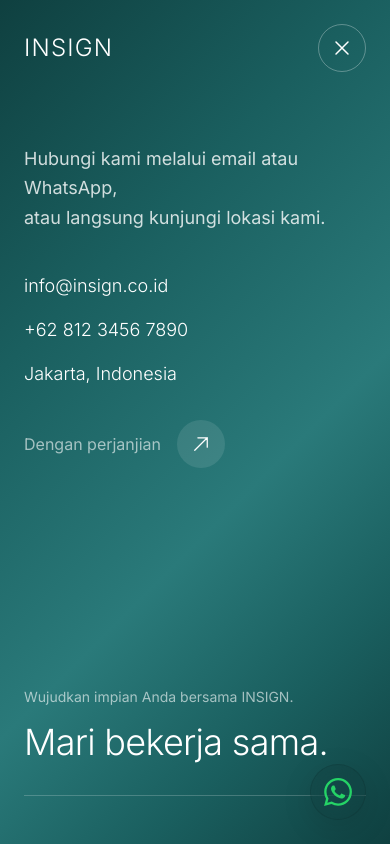
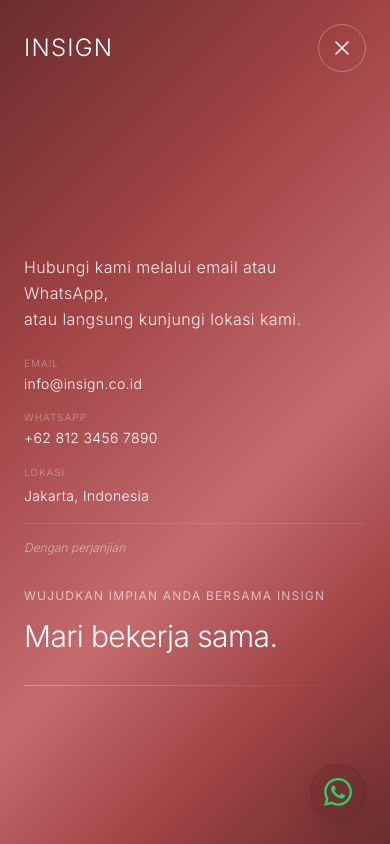
Before and after one commit to acaryawibawantra/desainbangunrenovasi-website, a Next.js app: page /contact in a window 390 px wide. Built offline with nearby package versions, Linux system fonts and the light colour scheme.

Commit message:
feat(contact): optimize layout for mobile devices - Hide Google Map on mobile screens for a cleaner single-column view - Adjust padding and typography for single-screen experience - Refine CTA positioning and spacing

```diff
--- a/app/contact/ContactClient.tsx
+++ b/app/contact/ContactClient.tsx
@@ -4,6 +4,7 @@
 import { motion, useInView } from "framer-motion";
 import Link from "next/link";
 import { COMPANY_INFO, CONTACT_INFO } from "@/lib/constants";
+
 
 export function ContactClient() {
     const ref = useRef(null);
@@ -14,7 +15,7 @@
             ref={ref}
             className="min-h-screen flex flex-col"
             style={{
-                background: 'linear-gradient(135deg, #0F4040 0%, #1A5F5F 30%, #2A7A7A 60%, #1A5F5F 80%, #0F4040 100%)',
+                background: 'linear-gradient(135deg, #6B2D2E 0%, #9E4244 30%, #C56B6D 60%, #9E4244 80%, #6B2D2E 100%)',
             }}
         >
             {/* Navigation */}
@@ -32,27 +33,30 @@
                 </Link>
             </nav>
 
-            {/* Content */}
-            <div className="flex-1 flex flex-col justify-between px-6 md:px-16 lg:px-24 pb-12">
+            {/* Content Container - Vertically Centered Layout */}
+            <div className="flex-grow flex flex-col lg:flex-row-reverse items-center justify-center gap-8 lg:gap-24 px-6 md:px-16 lg:px-24 py-6 lg:py-12">
+                {/* Right Side: Contact Info & CTA */}
+                <div className="w-full lg:w-1/2 flex flex-col justify-center space-y-8 lg:space-y-16">
                     {/* Contact Info Section */}
                     <motion.div
                         initial={{ opacity: 0, y: 30 }}
                         animate={isInView ? { opacity: 1, y: 0 } : {}}
                         transition={{ duration: 0.8, delay: 0.2 }}
-                    className="mt-12 md:mt-20 max-w-lg md:ml-auto"
+                        className="w-full max-w-lg md:ml-auto"
                     >
-                    <p className="text-white/80 text-lg mb-10 leading-relaxed">
+                        <p className="text-white/90 text-base lg:text-xl mb-6 lg:mb-10 leading-relaxed font-light tracking-wide">
                             Hubungi kami melalui email atau WhatsApp,
                             <br />
                             atau langsung kunjungi lokasi kami.
                         </p>
 
-                    <div className="space-y-4">
+                        <div className="space-y-4 lg:space-y-6">
                             {/* Email */}
                             <a
                                 href={`mailto:${CONTACT_INFO.email}`}
-                            className="block text-white text-lg font-light hover:underline underline-offset-4 transition-all duration-300"
+                                className="block text-white text-sm lg:text-lg font-light hover:text-white/80 transition-all duration-300 tracking-wide"
                             >
+                                <span className="block text-[10px] lg:text-xs text-white/40 mb-1 uppercase tracking-widest">Email</span>
                                 {CONTACT_INFO.email}
                             </a>
 
@@ -61,8 +65,9 @@
                                 href={`https://wa.me/${CONTACT_INFO.whatsapp}`}
                                 target="_blank"
                                 rel="noopener noreferrer"
-                            className="block text-white text-lg font-light hover:underline underline-offset-4 transition-all duration-300"
+                                className="block text-white text-sm lg:text-lg font-light hover:text-white/80 transition-all duration-300 tracking-wide"
                             >
+                                <span className="block text-[10px] lg:text-xs text-white/40 mb-1 uppercase tracking-widest">WhatsApp</span>
                                 {CONTACT_INFO.phone}
                             </a>
 
@@ -71,19 +76,15 @@
                                 href={`https://maps.google.com/?q=${encodeURIComponent(CONTACT_INFO.address)}`}
                                 target="_blank"
                                 rel="noopener noreferrer"
-                            className="block text-white text-lg font-light hover:underline underline-offset-4 transition-all duration-300"
+                                className="block text-white text-sm lg:text-lg font-light hover:text-white/80 transition-all duration-300 tracking-wide leading-relaxed"
                             >
+                                <span className="block text-[10px] lg:text-xs text-white/40 mb-1 uppercase tracking-widest">Lokasi</span>
                                 {CONTACT_INFO.address}
                             </a>
 
                             {/* Note */}
-                        <div className="flex items-center gap-4 pt-4">
-                            <span className="text-white/60 text-base">{CONTACT_INFO.note}</span>
-                            <div className="w-12 h-12 rounded-full bg-white/10 flex items-center justify-center">
-                                <svg className="w-5 h-5 text-white" fill="none" viewBox="0 0 24 24" stroke="currentColor" strokeWidth={1.5}>
-                                    <path strokeLinecap="round" strokeLinejoin="round" d="M4.5 19.5l15-15m0 0H8.25m11.25 0v11.25" />
-                                </svg>
-                            </div>
+                            <div className="pt-4 border-t border-white/10">
+                                <p className="text-white/50 text-xs lg:text-sm italic font-light">{CONTACT_INFO.note}</p>
                             </div>
                         </div>
                     </motion.div>
@@ -93,35 +94,50 @@
                         initial={{ opacity: 0, y: 30 }}
                         animate={isInView ? { opacity: 1, y: 0 } : {}}
                         transition={{ duration: 0.8, delay: 0.4 }}
-                    className="mt-16 md:mt-24"
                     >
-                    <p className="text-white/60 text-sm mb-4">
-                        Wujudkan impian Anda bersama INSIGN.
+                        <p className="text-white/60 text-xs lg:text-sm mb-4 lg:mb-6 tracking-widest uppercase">
+                            Wujudkan impian Anda bersama INSIGN
                         </p>
 
-                    <div className="flex items-end justify-between">
-                        <h1 className="text-4xl md:text-5xl lg:text-7xl font-light text-white leading-tight">
+                        <div className="flex items-end justify-between group cursor-pointer">
+                            <h1 className="text-3xl md:text-5xl lg:text-7xl font-light text-white leading-none tracking-tight transition-transform duration-500 group-hover:translate-x-2">
                                 Mari bekerja sama.
                             </h1>
 
                             {/* Decorative Arrow */}
                             <svg
-                            className="hidden md:block w-16 h-16 text-white/30"
+                                className="hidden md:block w-20 h-20 text-white/20 transition-all duration-500 group-hover:text-white/60 group-hover:translate-x-2 group-hover:-translate-y-2"
                                 fill="none"
                                 viewBox="0 0 24 24"
                                 stroke="currentColor"
                                 strokeWidth={0.5}
                             >
-                            <path strokeLinecap="round" strokeLinejoin="round" d="M19.5 4.5l-15 15m0 0h11.25m-11.25 0V8.25" />
+                                <path strokeLinecap="round" strokeLinejoin="round" d="M4.5 19.5l15-15m0 0H8.25m11.25 0v11.25" />
                             </svg>
                         </div>
 
                         {/* Bottom Line */}
-                    <div className="mt-8 h-px bg-white/20" />
+                        <div className="mt-8 lg:mt-10 h-px w-full bg-gradient-to-r from-white/30 to-transparent" />
                     </motion.div>
                 </div>
 
+                {/* Left Side: Map - Vertically Centered */}
+                <div className="hidden lg:block w-full lg:w-1/2 h-[400px] lg:h-[550px] relative rounded-[1rem] overflow-hidden shadow-2xl border border-white/10 bg-white/5 lg:-mt-24">
+                    <iframe
+                        src="https://maps.google.com/maps?q=JL.+Peta+Barat+No.+61,+Jakarta,+Indonesia,+Jakarta&t=&z=15&ie=UTF8&iwloc=&output=embed"
+                        width="100%"
+                        height="100%"
+                        style={{ border: 0, filter: 'grayscale(0.1) contrast(1.1) opacity(0.95)' }}
+                        allowFullScreen
+                        loading="lazy"
+                        className="absolute inset-0 w-full h-full"
+                    />
+                    {/* Clean Inner Border */}
+                    <div className="absolute inset-0 pointer-events-none rounded-[1rem] ring-1 ring-inset ring-white/10" />
+                </div>
+            </div>
 
-        </main>
+
+        </main >
     );
 }
```
Lines whose indentation alone changed are shown as unchanged.
